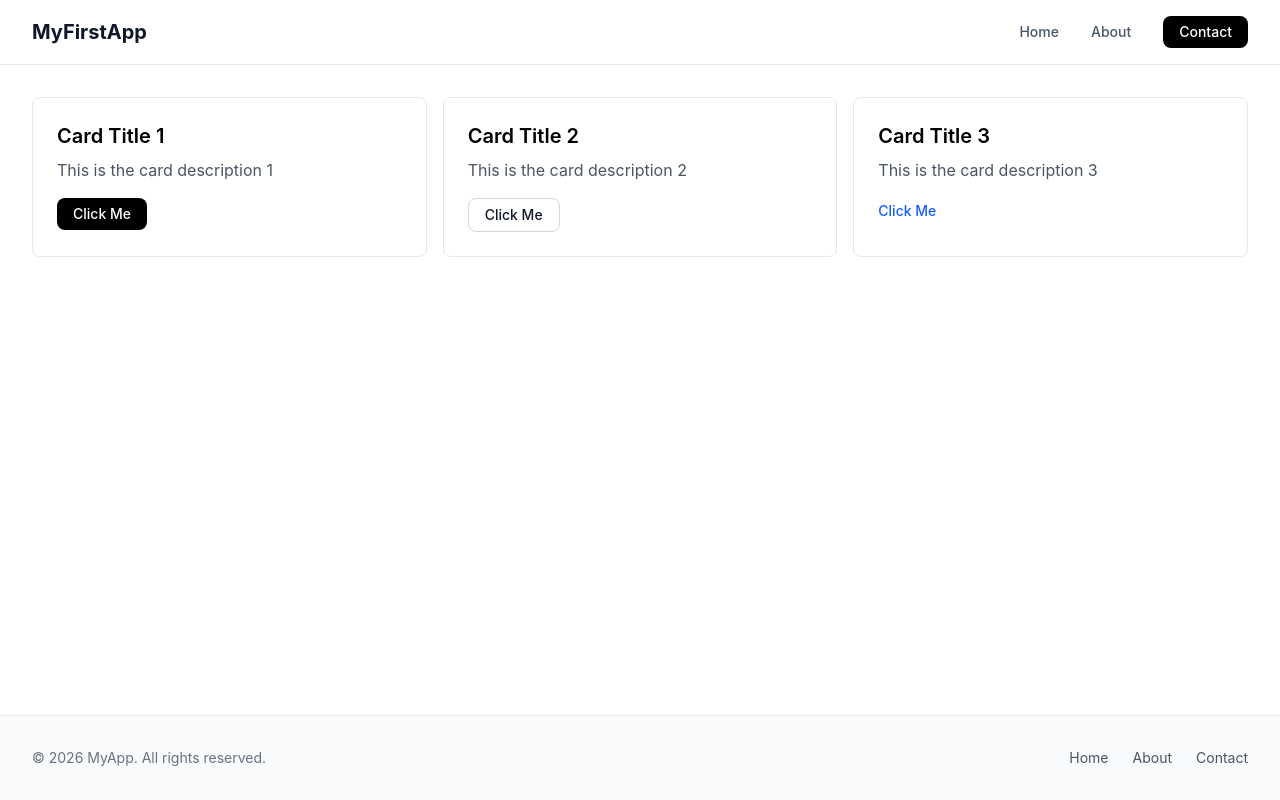
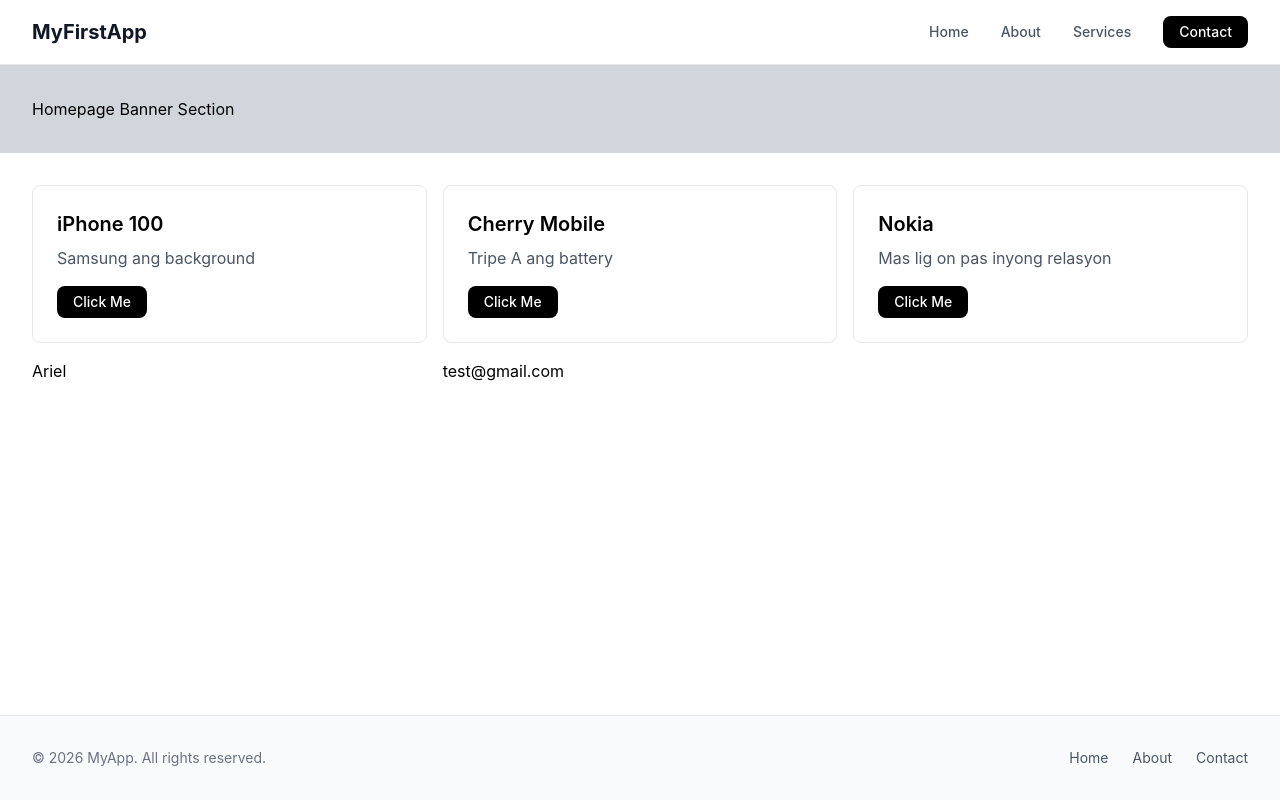
Before and after one commit to arielmaestrodev/first-react-app, a React (Vite) app: page / in a window 1280 px wide. Built offline with nearby package versions, Linux system fonts and the light colour scheme.

Commit message:
august-1-3d

```diff
--- a/src/components/common/header.tsx
+++ b/src/components/common/header.tsx
@@ -2,6 +2,21 @@
 import { Button } from "@/components/ui/button";
 
 export function Header() {
+  const navLinks = [
+    {
+      "label": "Home",
+      "link": "/"
+    },
+    {
+      "label": "About",
+      "link": "/about"
+    },
+    {
+      "label": "Services",
+      "link": "/service"
+    }
+  ]
+
   return (
     <header className="bg-white border-b border-gray-200 sticky top-0 z-50">
       <div className="max-w-7xl mx-auto px-4 sm:px-6 lg:px-8">
@@ -15,8 +30,11 @@
 
           {/* Navigation Links */}
           <nav className="flex items-center space-x-6 sm:space-x-8">
-            <NavLink to="/" className="text-sm font-medium text-gray-600 hover:text-gray-900 transition-colors">Home</NavLink>
-            <NavLink to="/about" className="text-sm font-medium text-gray-600 hover:text-gray-900 transition-colors">About</NavLink>
+            {navLinks.map((nav) => (
+              <NavLink key={nav.label} to={nav.link} className="text-sm font-medium text-gray-600 hover:text-gray-900 transition-colors">
+                {nav.label}
+              </NavLink>
+            ))}
 
             {/* Contact Button */}
             <NavLink to="/contact">
--- /dev/null
+++ b/src/components/features/home/card-data-section.tsx
@@ -0,0 +1,41 @@
+import { Card } from "@/components/ui/card";
+
+export function CardDataSection() {
+  const productData = [
+    {
+      "id": 1,
+      "name": "iPhone 100",
+      "description": "Samsung ang background",
+    },
+    {
+      "id": 2,
+      "name": "Cherry Mobile",
+      "description": "Tripe A ang battery",
+    },
+    {
+      "id": 3,
+      "name": "Nokia",
+      "description": "Mas lig on pas inyong relasyon",
+    },
+  ]
+
+  const myProfile = {
+    "name": "Ariel",
+    "email": "test@gmail.com"
+  }
+
+  return (
+    <section className="max-w-7xl mx-auto px-4 sm:px-6 lg:px-8 py-8 grid md:grid-cols-2 lg:grid-cols-3 gap-4 p-4">
+      {productData.map((product) => (
+        <Card key={product.id} title={product.name}
+          description={product.description}
+          buttonLabel="Click Me"
+          buttonVariant="primary"
+        />
+      ))}
+
+      <h1>{myProfile.name}</h1>
+      <p>{myProfile.email}</p>
+    </section>
+  )
+}
--- /dev/null
+++ b/src/components/features/home/homepage-banner-section.tsx
@@ -0,0 +1,7 @@
+export function HomePageBannerSection() {
+  return (
+    <section className="max-w-7xl mx-auto px-4 sm:px-6 lg:px-8 py-8 bg-gray-300">
+      Homepage Banner Section
+    </section>
+  )
+}
--- a/src/main.tsx
+++ b/src/main.tsx
@@ -2,16 +2,26 @@
 
 import { createRoot } from "react-dom/client";
 import { BrowserRouter, Routes, Route } from "react-router";
-import HomePage from "@/pages/home.tsx";
-import AboutPage from "@/pages/about.tsx";
-import ContactPage from "@/pages/contact";
+
+import GuestLayout from "@/pages/guest/layout";
+
+import HomePage from "@/pages/guest/home";
+import AboutPage from "@/pages/guest/about";
+import ContactPage from "@/pages/guest/contact";
+import ServicesPage from "@/pages/guest/services";
 
 createRoot(document.getElementById("root")!).render(
   <BrowserRouter>
     <Routes>
-      <Route path="/" element={<HomePage />} />
-      <Route path="/about" element={<AboutPage />} />
-      <Route path="/contact" element={<ContactPage />} />
+      {/* Guest Pages */}
+      <Route element={<GuestLayout />}>
+        <Route path="/" element={<HomePage />} />
+        <Route path="/about" element={<AboutPage />} />
+        <Route path="/contact" element={<ContactPage />} />
+        <Route path="/services" element={<ServicesPage />} />
+      </Route>
+
+      {/* Dashboard Pages */}
     </Routes>
   </BrowserRouter>,
 )
--- a/src/pages/about.tsx
+++ /dev/null
@@ -1,14 +0,0 @@
-import { Footer } from "@/components/common/footer";
-import { Header } from "@/components/common/header";
-
-export default function AboutPage() {
-  return (
-    <>
-      <Header />
-      <main>
-        <section className="max-w-7xl mx-auto px-4 sm:px-6 lg:px-8 py-8">About Me</section>
-      </main>
-      <Footer />
-    </>
-  )
-}
--- a/src/pages/contact.tsx
+++ /dev/null
@@ -1,14 +0,0 @@
-import { Footer } from "@/components/common/footer";
-import { Header } from "@/components/common/header";
-
-export default function ContactPage() {
-  return (
-    <>
-      <Header />
-      <main>
-        <section className="max-w-7xl mx-auto px-4 sm:px-6 lg:px-8 py-8">Contact Me</section>
-      </main>
-      <Footer />
-    </>
-  )
-}
--- /dev/null
+++ b/src/pages/guest/about/index.tsx
@@ -0,0 +1,8 @@
+
+export default function AboutPage() {
+  return (
+    <>
+      <section className="max-w-7xl mx-auto px-4 sm:px-6 lg:px-8 py-8">About Me</section>
+    </>
+  )
+}
--- /dev/null
+++ b/src/pages/guest/contact/index.tsx
@@ -0,0 +1,8 @@
+
+export default function ContactPage() {
+  return (
+    <>
+      <section className="max-w-7xl mx-auto px-4 sm:px-6 lg:px-8 py-8">Contact Page</section>
+    </>
+  )
+}
--- /dev/null
+++ b/src/pages/guest/home/index.tsx
@@ -0,0 +1,11 @@
+import { HomePageBannerSection } from "@/components/features/home/homepage-banner-section";
+import { CardDataSection } from "@/components/features/home/card-data-section";
+
+export default function HomePage() {
+  return (
+    <>
+      <HomePageBannerSection />
+      <CardDataSection />
+    </>
+  )
+}
--- /dev/null
+++ b/src/pages/guest/layout.tsx
@@ -0,0 +1,16 @@
+import { Outlet } from "react-router";
+
+import { Header } from "@/components/common/header";
+import { Footer } from "@/components/common/footer";
+
+export default function GuestLayout() {
+  return (
+    <>
+      <Header />
+      <main className="flex-1">
+        <Outlet />
+      </main>
+      <Footer />
+    </>
+  )
+}
--- /dev/null
+++ b/src/pages/guest/services/index.tsx
@@ -0,0 +1,7 @@
+export default function ServicesPage() {
+  return (
+    <section>
+      My Services Page Content
+    </section>
+  )
+}
--- a/src/pages/home.tsx
+++ /dev/null
@@ -1,19 +0,0 @@
-import { Footer } from "@/components/common/footer";
-import { Header } from "@/components/common/header";
-import { Card } from "@/components/ui/card";
-
-export default function HomePage() {
-  return (
-    <>
-      <Header />
-      <main className="flex-1">
-        <section className="max-w-7xl mx-auto px-4 sm:px-6 lg:px-8 py-8 grid md:grid-cols-2 lg:grid-cols-3 gap-4 p-4">
-          <Card title="Card Title 1" description="This is the card description 1" buttonLabel="Click Me" buttonVariant="primary" />
-          <Card title="Card Title 2" description="This is the card description 2" buttonLabel="Click Me" buttonVariant="secondary" />
-          <Card title="Card Title 3" description="This is the card description 3" buttonLabel="Click Me" buttonVariant="tertiary" />
-        </section>
-      </main>
-      <Footer />
-    </>
-  )
-}
```
